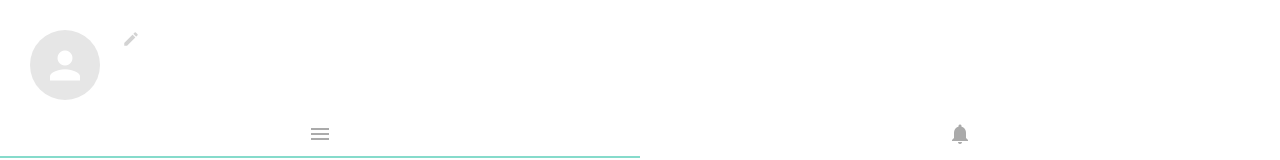
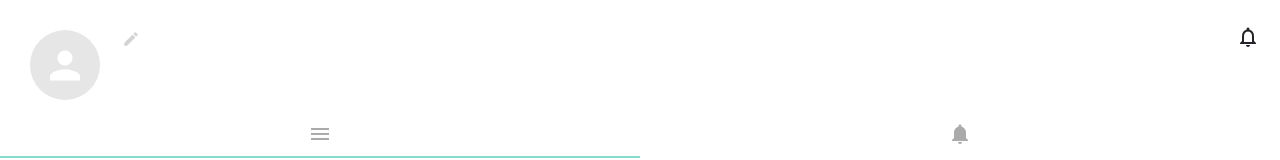
Before and after one commit to local-kim/MOIM, a React (Create React App) app in the folder src/main/reactjs/: page /profile in a window 1280 px wide. Shown: the top 160 px of the page. Built offline with nearby package versions, Linux system fonts and the light colour scheme; no server answers; sample sign-in values are in the browser's storage.

Commit message:
알림창 페이지 추가

```diff
--- a/src/main/reactjs/src/RouteMain.js
+++ b/src/main/reactjs/src/RouteMain.js
@@ -4,7 +4,7 @@ import "./App.css";
 import { Challenge, ChallengeList, Liked, NewChallenge, Search } from "./pages/lounge";
 import { Login, Join, Home } from "./pages/login";
 import { Report } from "./pages/report";
-import { Profile, ProfileEdit } from "./pages/mypage";
+import { Notification, Profile, ProfileEdit } from "./pages/mypage";
 import { Settings } from "./pages/settings";
 import { MenuBar } from "./components";
 
@@ -30,6 +30,8 @@ const RouteMain = () => {
         <Route path="/profile" element={<Profile/>} />
         <Route path="/profile/edit" element={<ProfileEdit/>} />
 
+        <Route path="/notification" element={<Notification/>} />
+
         {/* 로그인 */}
         <Route path="/join" element={<Join/>} />
         <Route path="/login" element={<Login/>} />
--- a/src/main/reactjs/src/pages/login/Login.js
+++ b/src/main/reactjs/src/pages/login/Login.js
@@ -48,7 +48,7 @@ const Login = () => {
 
       <div className={styles.btn_wrap}>
         <div onClick={() => navigate('/join')}>회원가입</div>
-        <div onClick={() => navigate('/find')}>아이디/비밀번호 찾기</div>
+        <div onClick={() => {}}>비밀번호 찾기</div>
       </div>
 
         {/* <table>
--- a/src/main/reactjs/src/pages/login/Login.module.css
+++ b/src/main/reactjs/src/pages/login/Login.module.css
@@ -50,7 +50,7 @@
 }
 
 .btn_wrap > div{
-  margin: 0 10px;
+  margin: 0 20px;
   font-size: 14px;
   font-weight: 500;
 }
--- /dev/null
+++ b/src/main/reactjs/src/pages/mypage/Notification.js
@@ -0,0 +1,13 @@
+import React from 'react';
+import { MenuTitle } from '../../components';
+import styles from './Profile.module.css';
+
+const Notification = () => {
+  return (
+    <div>
+      <MenuTitle title={"알림"} leftIcon={"arrow_back_ios"} visible={false}/>
+    </div>
+  );
+};
+
+export default Notification;
--- a/src/main/reactjs/src/pages/mypage/Profile.js
+++ b/src/main/reactjs/src/pages/mypage/Profile.js
@@ -100,6 +100,9 @@ const Profile = () => {
               }
             </div>
           </div>
+          <div>
+            <span className={`material-icons-outlined ${styles.noti_btn}`} onClick={() => navigate('/notification')}>notifications</span>
+          </div>
 
           {/* <MuiThemeProvider theme={theme}> */}
           {/* 탭 */}
--- a/src/main/reactjs/src/pages/mypage/Profile.module.css
+++ b/src/main/reactjs/src/pages/mypage/Profile.module.css
@@ -69,6 +69,13 @@
   white-space: pre-wrap;
 }
 
+.noti_btn{
+  position: fixed;
+  top: 25px;
+  right: 20px;
+  cursor: pointer;
+}
+
 /* Tab */
 /* icon */
 /* .css-i4bv87-MuiSvgIcon-root{
--- a/src/main/reactjs/src/pages/mypage/index.js
+++ b/src/main/reactjs/src/pages/mypage/index.js
@@ -2,3 +2,4 @@ export {default as Profile} from './Profile';
 export {default as ProfileEdit} from './ProfileEdit';
 export {default as CreatedChallenge} from './CreatedChallenge';
 export {default as JoinedChallenge} from './JoinedChallenge';
+export {default as Notification} from './Notification';
```
